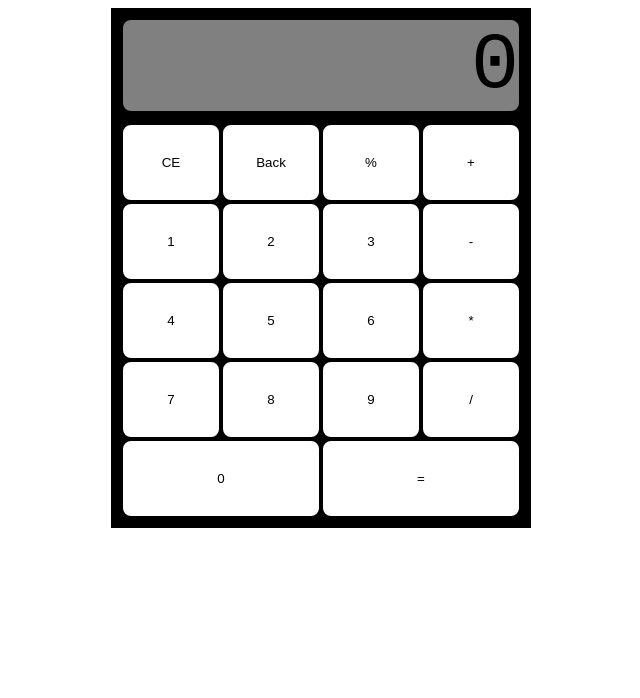
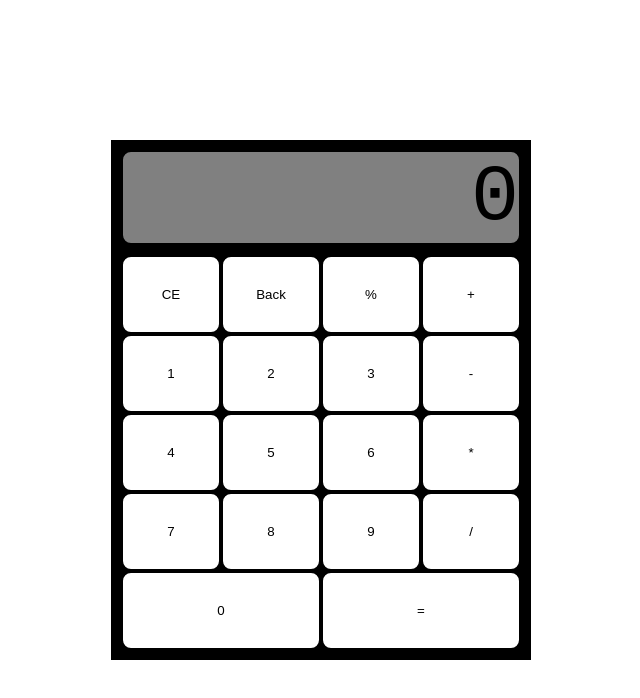
Before and after one commit to Adaminite/calculator, a plain HTML site: page index.html in a window 1280 px wide. Shown: the whole page, without its empty margins (319-959 px from the left). Drawn offline with Linux system fonts and the light colour scheme.

Commit message:
Change body height to viewport's

```diff
--- a/style.css
+++ b/style.css
@@ -1,8 +1,14 @@
 body{
+
+    margin: 0;
+    padding: 0;
+
     display: flex;
     flex-direction: column;
     align-items: center;
     justify-content: center;
+
+    min-height: 100vh;
 }
 
 #screen{
```
